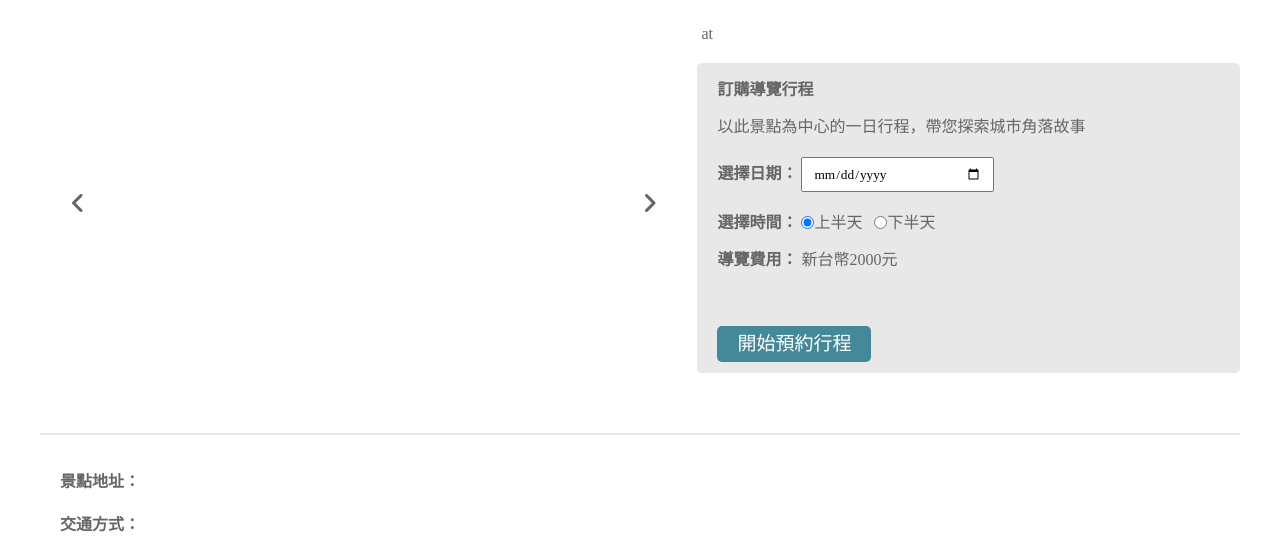
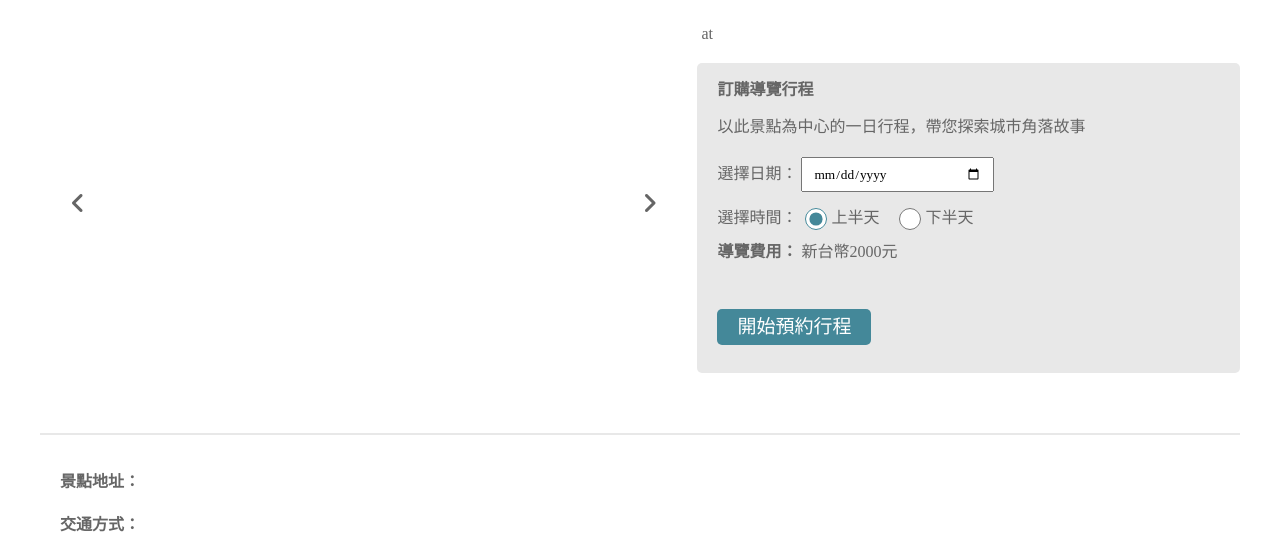
Before and after one commit to tian830426/taipei-day-trip, a Flask app: template taipei-day-trip/templates/attraction.html in a window 1280 px wide. Shown: the part 54-596 px from the top of the page. Run offline with Flask 2, Linux system fonts and the light colour scheme; the template is opened without the code that fills it, so the values that code supplies are empty; style sheets or scripts are compiled from the project's sources.

Commit message:
color and size of time / redirect to right page

```diff
--- a/taipei-day-trip/static/attraction.js
+++ b/taipei-day-trip/static/attraction.js
@@ -226,7 +226,8 @@
     window.location.assign("/booking")
   }
   else{
-    console.log(data['error']);
+    //未登入狀況進到/booking直接跳轉首頁
+    window.location.assign("/")
   }
 })
 }
--- a/taipei-day-trip/static/css/attraction.css
+++ b/taipei-day-trip/static/css/attraction.css
@@ -238,6 +238,11 @@
   flex-direction: column;
   color: #666666;
 }
+@media (max-width: 360px) {
+  body main .attractionPage .pageTop .pageTopTour .pageTopTourTitle {
+    width: 100%;
+  }
+}
 body main .attractionPage .pageTop .pageTopTour .pageTopTourTitle h2 {
   font-weight: 700;
   font-size: 24px;
@@ -275,7 +280,6 @@
 }
 @media (max-width: 700px) {
   body main .attractionPage .pageTop .pageTopTour .pageTopTourBooking {
-    width: 100vw;
     height: 320px;
   }
 }
@@ -340,28 +344,24 @@
   justify-content: start;
   align-items: center;
 }
-@media (max-width: 360px) {
-  body main .attractionPage .pageTop .pageTopTour .pageTopTourBooking .booking_div {
-    margin-bottom: 15px;
-  }
-  body main .attractionPage .pageTop .pageTopTour .pageTopTourBooking .booking_div label {
-    font-weight: 700;
-    font-size: 16px;
-    line-height: 26px;
-  }
-  body main .attractionPage .pageTop .pageTopTour .pageTopTourBooking .booking_div #morning, body main .attractionPage .pageTop .pageTopTour .pageTopTourBooking .booking_div #afternoon {
-    width: 18px;
-    height: 18px;
-    font-weight: 500;
-    font-size: 16x;
-    line-height: 13px;
-    accent-color: #448899;
-    margin-right: 4px;
-  }
+body main .attractionPage .pageTop .pageTopTour .pageTopTourBooking .booking_div label {
+  font-weight: 500;
+  font-size: 16px;
+  line-height: 22px;
+}
+body main .attractionPage .pageTop .pageTopTour .pageTopTourBooking .booking_div label #morning, body main .attractionPage .pageTop .pageTopTour .pageTopTourBooking .booking_div label #afternoon {
+  width: 22px;
+  height: 22px;
+  font-size: 16px;
+  accent-color: #448899;
+  margin: auto 4px;
+  vertical-align: middle;
+  line-height: 22px;
 }
 body main .attractionPage .pageTop .pageTopTour .pageTopTourBooking .booking_div {
   display: flex;
   line-height: 13px;
+  margin-bottom: 15px;
 }
 body main .attractionPage .pageTop .pageTopTour .pageTopTourBooking .booking_div .cash {
   margin-bottom: 12px;
@@ -370,11 +370,6 @@
   line-height: 13px;
   margin-right: 10px;
   display: flex;
-}
-@media (max-width: 360px) {
-  body main .attractionPage .pageTop .pageTopTour .pageTopTourBooking .booking_div .cash {
-    margin-bottom: 15px;
-  }
 }
 body main .attractionPage .pageTop .pageTopTour .pageTopTourBooking .booking_div .cash div {
   display: flex;
--- a/taipei-day-trip/static/css/attraction.scss
+++ b/taipei-day-trip/static/css/attraction.scss
@@ -94,8 +94,7 @@
                 @include rwdSecond{
                     width: 100%;
                     height: 406px;
-                margin-left: 0px
-
+                    margin-left: 0px;
                 }
                 @include rwdThird{
                     width:100%;
@@ -117,13 +116,11 @@
                     @include rwdFrist{
                         display: block;
                     }
-
                     @include rwdSecond{
                         width: 100%;
                         height: 100%;
                         display: block;
                     }
-
                     @include rwdThird{
                         width: 100%;
                         display: block;
@@ -204,7 +201,6 @@
                     @include rwdFrist{
                         // margin: 20px;
                     }
-
                     @include rwdSecond{
                         margin-top: 20px;
                         // margin-left: 20px;
@@ -214,16 +210,16 @@
                         padding: 10px;
                         margin: 0px;
                     }
-
                     .pageTopTourTitle{
                         display: flex;
                         flex-direction: column;
                         color: #666666;
-
+                        @include mobile{
+                            width: 100%;
+                        }
                         h2{
                             font-weight: 700;
                             font-size: 24px;
-
                         }
                         .at {
                             display: flex;
@@ -244,7 +240,6 @@
                         flex-direction: column;
                         color: #666666;
                         margin-bottom: 40px;
-
                         @include rwdFrist{
                             width: 50vw;
                             height: 340px;
@@ -254,7 +249,7 @@
                             height: 310px;
                         }
                         @include rwdThird{
-                        width: 100vw;
+                            // width: 100vw;
                             height: 320px;
                         }
                         @include mobile{
@@ -307,29 +302,30 @@
                                 display: flex;
                                 justify-content: start;
                                 align-items: center;
-                                @include mobile{
-                                margin-bottom: 15px;
                                 label{
                                     // display: flex;
-                                    font-weight: 700;
+                                    font-weight: 500;
                                     font-size: 16px;
-                                    line-height: 26px;
-                                    }
+                                    line-height: 22px;
+
                                 #morning,#afternoon{
-                            //change size of radio button
-                            width: 18px;
-                            height: 18px;
-                            font-weight: 500;
-                            font-size: 16x;
-                            line-height: 13px;
+                                    width: 22px;
+                                    height: 22px;
+                                    font-size: 16px;
                                     accent-color: #448899;
-                            margin-right: 4px;
+                                    margin: auto 4px;
+                                    vertical-align: middle;
+                                    line-height: 22px;
                                     }
                                 }
+
                             }
+
                         .booking_div{
                             display: flex;
                             line-height: 13px;
+                            margin-bottom: 15px;
+
                             .cash{
                                 margin-bottom: 12px;
                                 font-weight: 700;
@@ -337,9 +333,7 @@
                                 line-height: 13px;
                                 margin-right: 10px;
                                 display: flex;
-                                @include mobile{
-                                margin-bottom: 15px;
-                                    }
+
                                     div{
                                         display: flex;font-weight: 500;
                                         font-size: 16px;
@@ -352,8 +346,6 @@
                                     }
 
                         }
-
-
                         }
                         .readyBooking{
                             width: 154px;
@@ -370,6 +362,7 @@
                             line-height: 16px;
                             border: none;
                         }
+
                     }
                 }
             }
@@ -426,7 +419,6 @@
                     margin: 30px 0;
                     font-weight: 700;
                     line-height: 13px;
-
                     .traffic{
                     margin:10px 0;
                     font-weight: 400;
@@ -436,18 +428,4 @@
             }
         }
     }
-
-// footer{
-//     width: 100%;
-//     height: 104px;
-//     background: #757575;
-
-//     p{
-//     color: #FFFFFF;
-//     font-weight: 700;
-//     font-size: 16px;
-//     line-height: 104px;
-//     text-align: center;
-//     }
-//     }
 }
--- a/taipei-day-trip/static/navbar_signin_lib.js
+++ b/taipei-day-trip/static/navbar_signin_lib.js
@@ -168,6 +168,7 @@
                 }).then(function (data) {
                 console.log("取得token", data);
             if (data["data"] != null) {
+                // window.location.assign("/")
                 console.log("登入中狀態");
                 let navsignup = document.querySelector(".nav-signup");
                 navsignup.style.display = "none";
@@ -183,6 +184,7 @@
     window.addEventListener('load',function(){
     console.log('抓到你刷新頁面了嗎，讓我們檢查看看 token');
     get_cookie();
+    get_cookie_booking();
     // let cookie_data = cookie_lib()
     })
 
--- a/taipei-day-trip/templates/attraction.html
+++ b/taipei-day-trip/templates/attraction.html
@@ -35,10 +35,10 @@
               <h4>訂購導覽行程</h4>
               <p>以此景點為中心的一日行程，帶您探索城市角落故事</p>
                 <div class="booking_div"><label for="">選擇日期：&nbsp;<input type="date" id="date" /></label></div>
-               <div class="booking_div"><label for="">選擇時間：&nbsp;</label><input
-                  id="morning" type="radio" name="time" class="time" value="上半天"
+               <div class="booking_div"><label for="">選擇時間：&nbsp;<input
+                   type="radio" name="time" id="morning"  class="time" value="上半天"
                   checked="checked"/>上半天 &ensp;
-                  <input id="afternoon" type="radio" name="time" class="time" value="下半天"/>下半天</div>
+                  <input type="radio" id="afternoon" name="time" class="time" value="下半天"/>下半天</label></div>
                   <div class="booking_div"><label for="" class="cash">導覽費用：&nbsp;<div>新台幣<p id="price">2000</p>元</div>
                 </label></div>
               <div class="readyBooking">開始預約行程</div>
```
Also changed, not shown: taipei-day-trip/static/booking.js (+4 -16 lines), taipei-day-trip/static/trddd.html (+9 -5 lines), 4 other files. Lines whose indentation alone changed are shown as unchanged.
